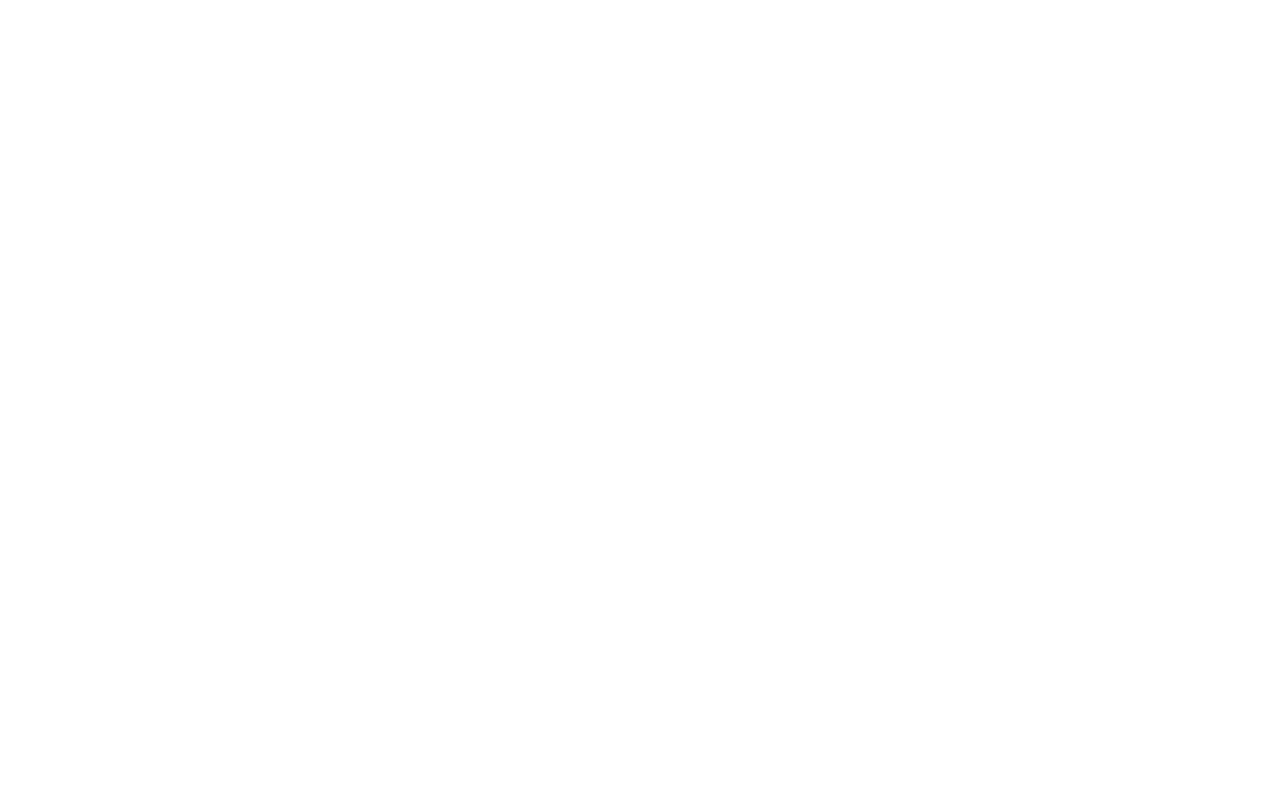
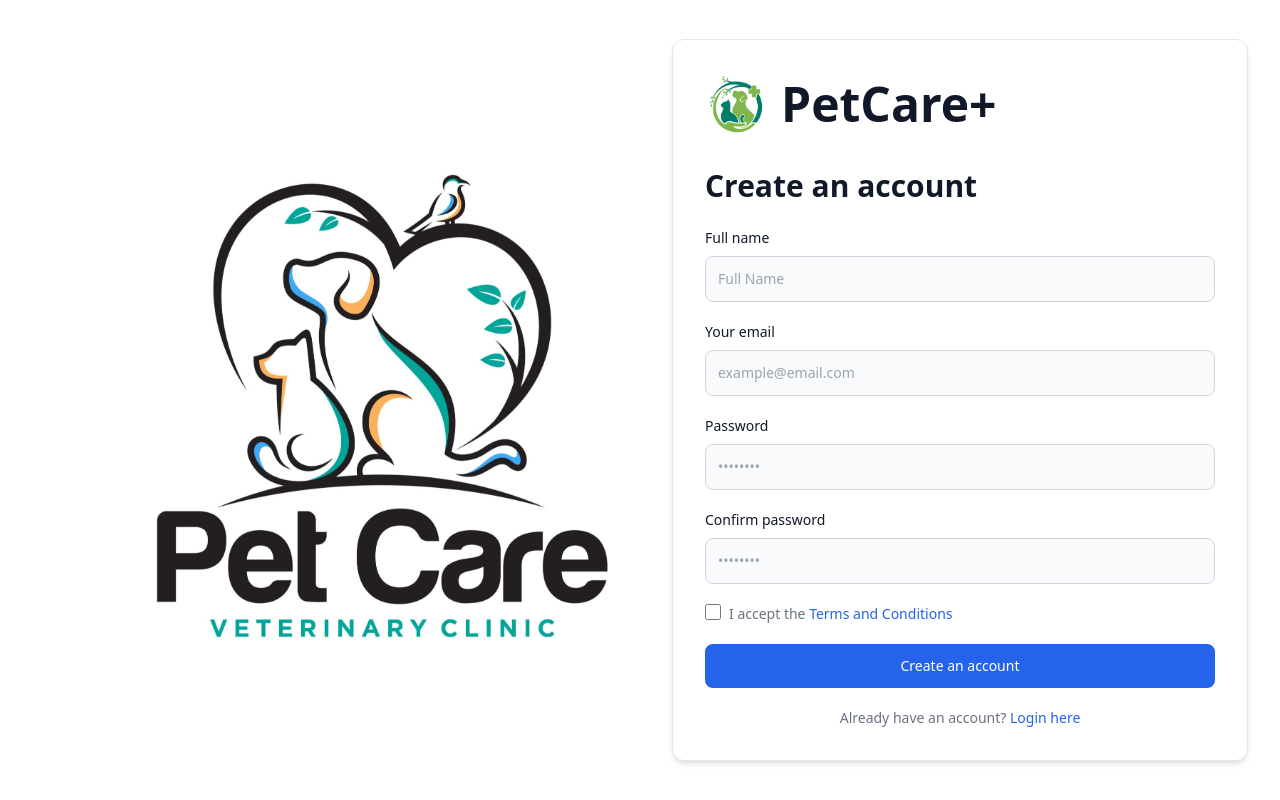
Before and after one commit to Naveeth235/PetCarePlus, a React (Vite) app in the folder frontend/: page /register in a window 1280 px wide. Before the commit this address had no page. Built offline with nearby package versions, Linux system fonts and the light colour scheme.

Commit message:
Add registration page component

```diff
--- a/frontend/src/App.tsx
+++ b/frontend/src/App.tsx
@@ -1,11 +1,13 @@
 import { BrowserRouter as Router, Routes, Route } from "react-router-dom";
 import LoginPage from "./features/auth/LoginPage.tsx";
+import RegistrationPage from "./features/auth/RegistrationPage.tsx";
 
 const App = () => {
     return (
         <Router>
             <Routes>
                 <Route path="/login" element={<LoginPage />} />
+                <Route path="/register" element={<RegistrationPage />} />
                 {/* add more routes as needed */}
             </Routes>
         </Router>
--- /dev/null
+++ b/frontend/src/features/auth/RegistrationPage.tsx
@@ -0,0 +1,139 @@
+function RegistrationPage(){
+  return (
+    <section className="bg-white min-h-screen flex flex-col sm:flex-row">
+        <div className="hidden sm:flex w-1/2 items-center justify-end pl-4 pr-4">
+            <img
+                src="./Petcare_cover_image.jpg"
+                alt="Login illustration"
+                className="w-4/5 h-auto max-h-[70%] object-contain rounded-xl"
+            />
+        </div>
+
+        <div className="w-full sm:w-1/2 flex items-center justify-center p-4 sm:p-8">
+            <div className="w-full max-w-2xl bg-white rounded-xl shadow-md border p-6 sm:p-8">
+                <a
+                    href="#"
+                    className="flex items-center mb-8 text-5xl font-bold text-gray-900"
+                >
+                <img
+              className="w-16 h-16 mr-3"
+              src="./logo.jpg"
+              alt="logo"
+            />
+            PetCare+
+          </a>
+
+          <h1 className="text-2xl sm:text-3xl font-bold text-gray-900 mb-6">
+            Create an account
+          </h1>
+
+          <form className="space-y-5">
+            <div>
+              <label
+                htmlFor="full-name"
+                className="block mb-2 text-sm font-medium text-gray-900"
+              >
+                Full name
+              </label>
+              <input
+                type="text"
+                id="full-name"
+                placeholder="Full Name"
+                className="bg-gray-50 border border-gray-300 text-gray-900 text-sm rounded-lg
+                  focus:ring-blue-600 focus:border-blue-600 block w-full p-3"
+                required
+              />
+            </div>
+
+            <div>
+              <label
+                htmlFor="email"
+                className="block mb-2 text-sm font-medium text-gray-900"
+              >
+                Your email
+              </label>
+              <input
+                type="email"
+                id="email"
+                placeholder="example@email.com"
+                className="bg-gray-50 border border-gray-300 text-gray-900 text-sm rounded-lg
+                  focus:ring-blue-600 focus:border-blue-600 block w-full p-3"
+                required
+              />
+            </div>
+
+            <div>
+              <label
+                htmlFor="password"
+                className="block mb-2 text-sm font-medium text-gray-900"
+              >
+                Password
+              </label>
+              <input
+                type="password"
+                id="password"
+                placeholder="••••••••"
+                className="bg-gray-50 border border-gray-300 text-gray-900 text-sm rounded-lg
+                  focus:ring-blue-600 focus:border-blue-600 block w-full p-3"
+                required
+              />
+            </div>
+
+            <div>
+              <label
+                htmlFor="confirm-password"
+                className="block mb-2 text-sm font-medium text-gray-900"
+              >
+                Confirm password
+              </label>
+              <input
+                type="password"
+                id="confirm-password"
+                placeholder="••••••••"
+                className="bg-gray-50 border border-gray-300 text-gray-900 text-sm rounded-lg
+                  focus:ring-blue-600 focus:border-blue-600 block w-full p-3"
+                required
+              />
+            </div>
+
+            <div className="flex items-start">
+              <input
+                id="terms"
+                type="checkbox"
+                className="w-4 h-4 border border-gray-300 rounded bg-gray-50 focus:ring-blue-300"
+                required
+              />
+              <label
+                htmlFor="terms"
+                className="ml-2 text-sm font-light text-gray-500"
+              >
+                I accept the{" "}
+                <a href="#" className="font-medium text-blue-600 hover:underline">
+                  Terms and Conditions
+                </a>
+              </label>
+            </div>
+
+            <button
+              type="submit"
+              className="w-full text-white bg-blue-600 hover:bg-blue-700
+                focus:ring-4 focus:outline-none focus:ring-blue-300 font-medium rounded-lg
+                text-sm px-5 py-3 text-center"
+            >
+              Create an account
+            </button>
+
+            <p className="text-sm font-light text-gray-500 text-center">
+              Already have an account?{" "}
+              <a href="/login" className="font-medium text-blue-600 hover:underline">
+                Login here
+              </a>
+            </p>
+          </form>
+        </div>
+      </div>
+    </section>
+  );
+}
+
+export default RegistrationPage;
```
